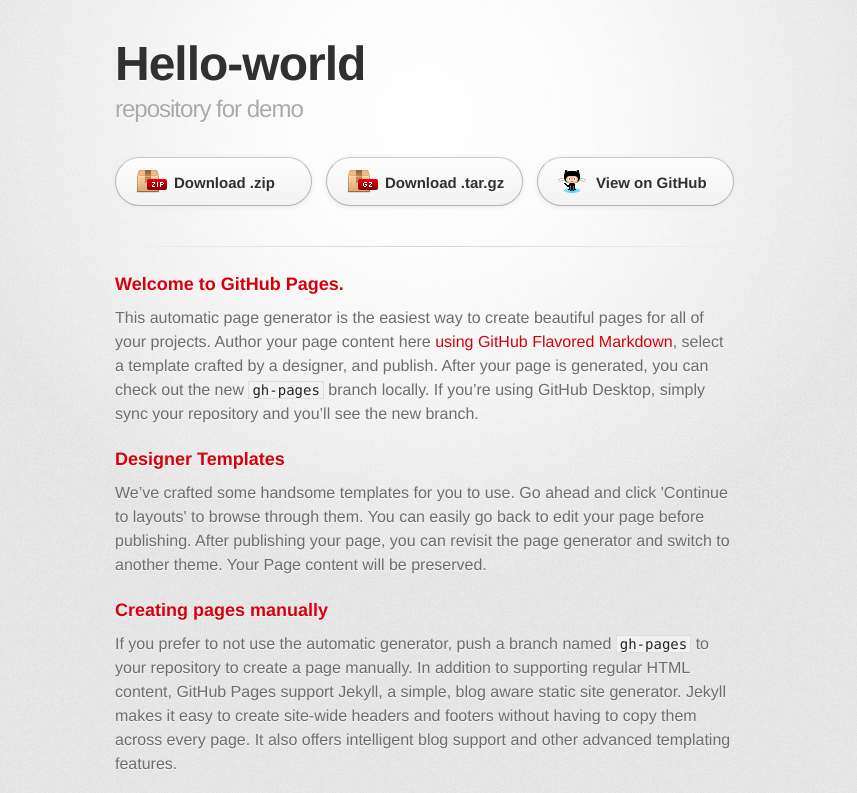
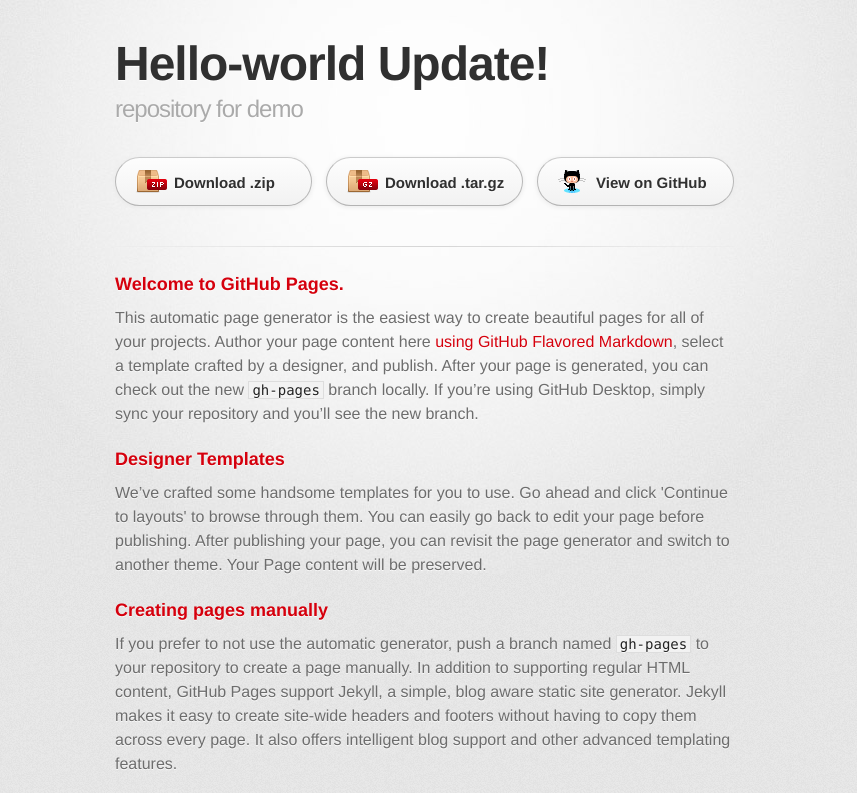
Before and after one commit to hardtackco/hello-world, a plain HTML site: page index.html in a window 1280 px wide. Shown: the top 793 px of the page, without its empty margins (215-1072 px from the left). Drawn offline with Linux system fonts and the light colour scheme; a web font is replaced by a local one.

Commit message:
edit hello-world project page
Testing the update of a project page on github

```diff
--- a/index.html
+++ b/index.html
@@ -18,7 +18,7 @@
       <div class="inner">
 
         <header>
-          <h1>Hello-world</h1>
+          <h1>Hello-world Update!</h1>
           <h2>repository for demo</h2>
         </header>
 
```
